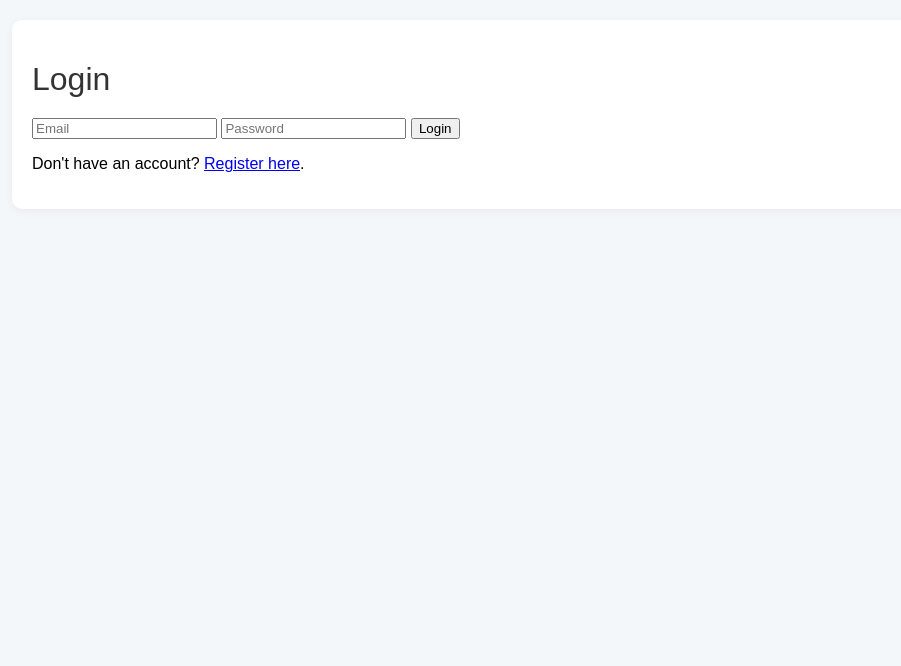
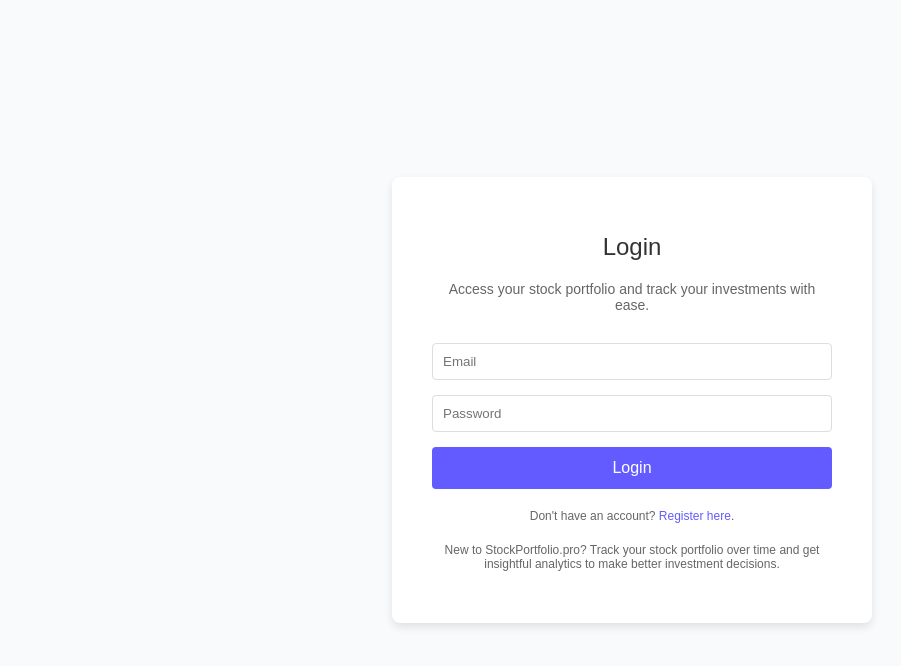
Before and after one commit to avisre/tracker2.0, a plain HTML site: page frontend/index.html in a window 1280 px wide. Shown: the whole page, without its empty margins (8-909 px from the left). Drawn offline with Linux system fonts and the light colour scheme.

Commit message:
Update index.html

```diff
--- a/frontend/index.html
+++ b/frontend/index.html
@@ -15,7 +15,7 @@
       content="stock portfolio, stock visualizer, investment management, login"
     />
     <meta name="robots" content="index, follow" />
-    <link rel="canonical" href="/Media/ic" />
+    <link rel="canonical" href="https://stockportfolio.pro/login" />
 
     <!-- Open Graph Meta Tags -->
     <meta property="og:title" content="Login - Stock Portfolio Visualizer" />
@@ -23,7 +23,7 @@
       property="og:description"
       content="Login to your Stock Portfolio Visualizer account to track and manage your stock investments effectively."
     />
-    <meta property="og:url" content="https://stockportfolio.pro/" />
+    <meta property="og:url" content="https://stockportfolio.pro/login" />
     <meta property="og:type" content="website" />
     <meta
       property="og:image"
@@ -49,20 +49,102 @@
     <!-- Favicon -->
     <link rel="icon" href="Media/icon.png" />
 
+    <!-- Stylesheet -->
     <link rel="stylesheet" href="styles.css" />
+
+    <!-- Internal Styles for Quick Design Tweaks -->
+    <style>
+      body {
+        font-family: Arial, sans-serif;
+        background-color: #f9fafb;
+        display: flex;
+        justify-content: center;
+        align-items: center;
+        height: 100vh;
+        margin: 0;
+      }
+      .container {
+        background-color: #ffffff;
+        padding: 40px;
+        border-radius: 8px;
+        box-shadow: 0 4px 8px rgba(0, 0, 0, 0.1);
+        max-width: 400px;
+        width: 100%;
+        text-align: center;
+      }
+      h1 {
+        margin-bottom: 20px;
+        font-size: 24px;
+        color: #333;
+      }
+      .subtitle {
+        font-size: 14px;
+        color: #666;
+        margin-bottom: 30px;
+      }
+      form {
+        display: flex;
+        flex-direction: column;
+      }
+      input[type="email"],
+      input[type="password"] {
+        padding: 10px;
+        margin-bottom: 15px;
+        border: 1px solid #ddd;
+        border-radius: 4px;
+      }
+      button {
+        padding: 12px;
+        background-color: #635bff;
+        color: #fff;
+        border: none;
+        border-radius: 4px;
+        cursor: pointer;
+        font-size: 16px;
+      }
+      button:hover {
+        background-color: #4e46e5;
+      }
+      .info {
+        margin-top: 20px;
+        font-size: 12px;
+        color: #666;
+      }
+      .info a {
+        color: #635bff;
+        text-decoration: none;
+      }
+      .info a:hover {
+        text-decoration: underline;
+      }
+      #error-message {
+        color: #d9534f;
+        margin-top: 15px;
+        display: none;
+      }
+    </style>
   </head>
   <body>
     <div class="container">
       <h1>Login</h1>
+      <p class="subtitle">
+        Access your stock portfolio and track your investments with ease.
+      </p>
       <form id="login-form">
         <input type="email" id="email" placeholder="Email" required />
         <input type="password" id="password" placeholder="Password" required />
         <button type="submit">Login</button>
       </form>
-      <p>Don't have an account? <a href="register.html">Register here</a>.</p>
+      <p class="info">
+        Don't have an account? <a href="register.html">Register here</a>.
+      </p>
+      <p class="info">
+        New to StockPortfolio.pro? Track your stock portfolio over time and get
+        insightful analytics to make better investment decisions.
+      </p>
 
       <!-- Error message div -->
-      <div id="error-message" class="error"></div>
+      <div id="error-message" class="error">Invalid email or password.</div>
     </div>
     <script src="script.js"></script>
   </body>
```
